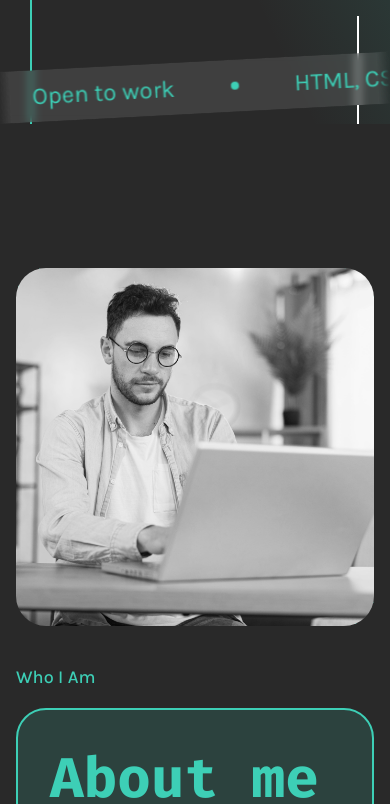
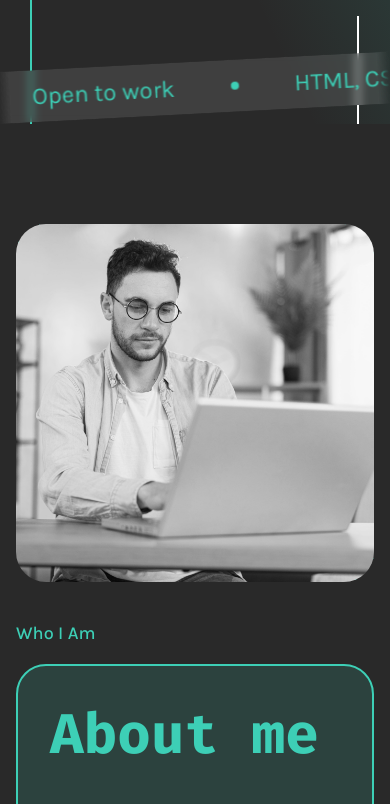
Before and after one commit to RichardStreu/portfolioAngular, an Angular app: page / in a window 390 px wide. Shown: the part 720-1524 px from the top of the page. Built offline with nearby package versions, Linux system fonts and the light colour scheme.

Commit message:
feat: enhance header backdrop blur and adjust About Me section padding for small screens

```diff
--- a/src/app/core/header/header.component.scss
+++ b/src/app/core/header/header.component.scss
@@ -34,7 +34,7 @@ header {
     border-top-left-radius: 30px;
     border-bottom-left-radius: 30px;
     background-color: rgba(white, 0.12);
-    backdrop-filter: blur(7px);
+    backdrop-filter: blur(10px);
     -webkit-backdrop-filter: blur(10px);
     box-shadow: -3px 6px 6px rgba($color-highLight, 0.15);
     transition: all 0.4s ease-out;
--- a/src/app/landing-page/sections/b-aboutme/b-aboutme.component.scss
+++ b/src/app/landing-page/sections/b-aboutme/b-aboutme.component.scss
@@ -5,6 +5,11 @@
   padding-bottom: 144px;
   display: flex;
   align-items: center;
+
+  @media screen and (max-width: 640px) {
+    padding-top: 100px;
+    padding-bottom: 100px;
+  }
 }
 
 .aboutMeContent {
```
Also changed, not shown: 1 other file (tests, documents, lock files or other folders).
